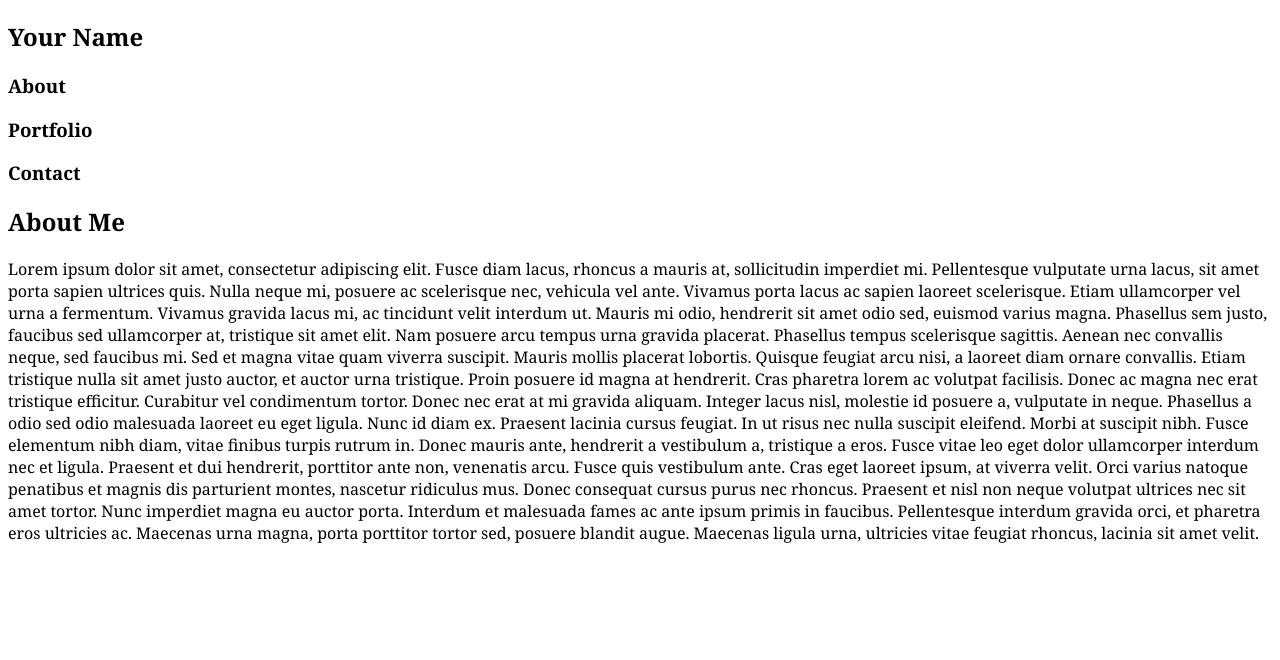
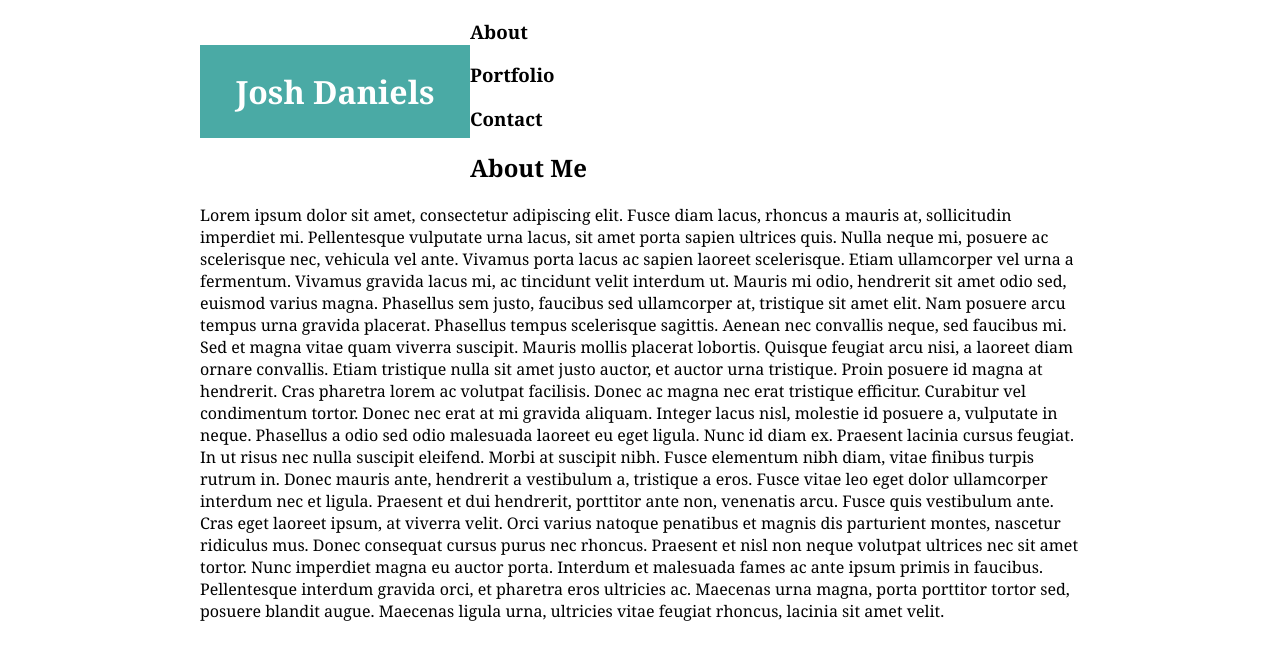
Before and after one commit to Justheretobuildstuff/Basic-Portfolio, a plain HTML site: page index.html in a window 1280 px wide. Drawn offline with Linux system fonts and the light colour scheme.

Commit message:
adding text

```diff
--- a/assets/css/style.css
+++ b/assets/css/style.css
@@ -1,16 +1,6 @@
-/**
- First External CSS Stylesheet
- **/
-
-/*
-Each of these CSS elements is associated with an HTML Element, Class, or ID.
-Flip between this CSS file and the HTML to see how things line up.
-Experiment with deleting lines of code from the CSS to see how it affects the webpage when you refresh in the browser.
-*/
-
 body {
-  padding: 40;
-  margin: 20;
+  margin-left: 200px;
+  margin-right: 200px;
   font-family: Georgia, "Times New Roman", Times, serif;
   /*
   line-height: 150%;
@@ -28,11 +18,16 @@ header {
   margin: 0;
   margin-bottom: 20px;
   */
-  font-size: 50px;
-  color: #4aaaa5;
+  width: 25%;
+  padding: 25px;
+  text-align: center;
+  vertical-align: middle;
+  background-color: #4aaaa5;
+  font-size: 32px;
+  color: white;
   float: left;
 }
-
+/*
 h2 {
   font-size: 24px;
 }
@@ -65,3 +60,4 @@ a {
   height: 200px;
   margin-right: 20px;
 }
+*/
--- a/index.html
+++ b/index.html
@@ -10,7 +10,7 @@
         <div>
 
             <section>
-                <h1>Your Name</h1>
+                <h1 id="myname">Josh Daniels</h1>
                 <h3>About</h3>
                 <h3>Portfolio</h3>
                 <h3>Contact</h3>
```
